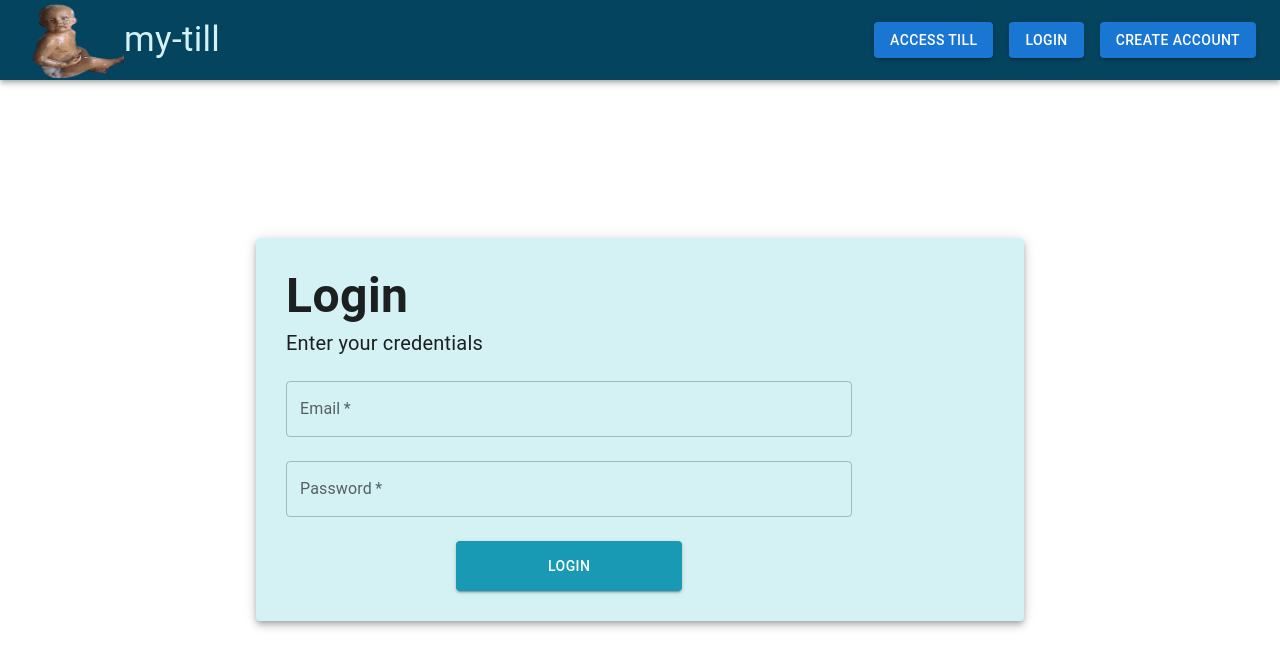
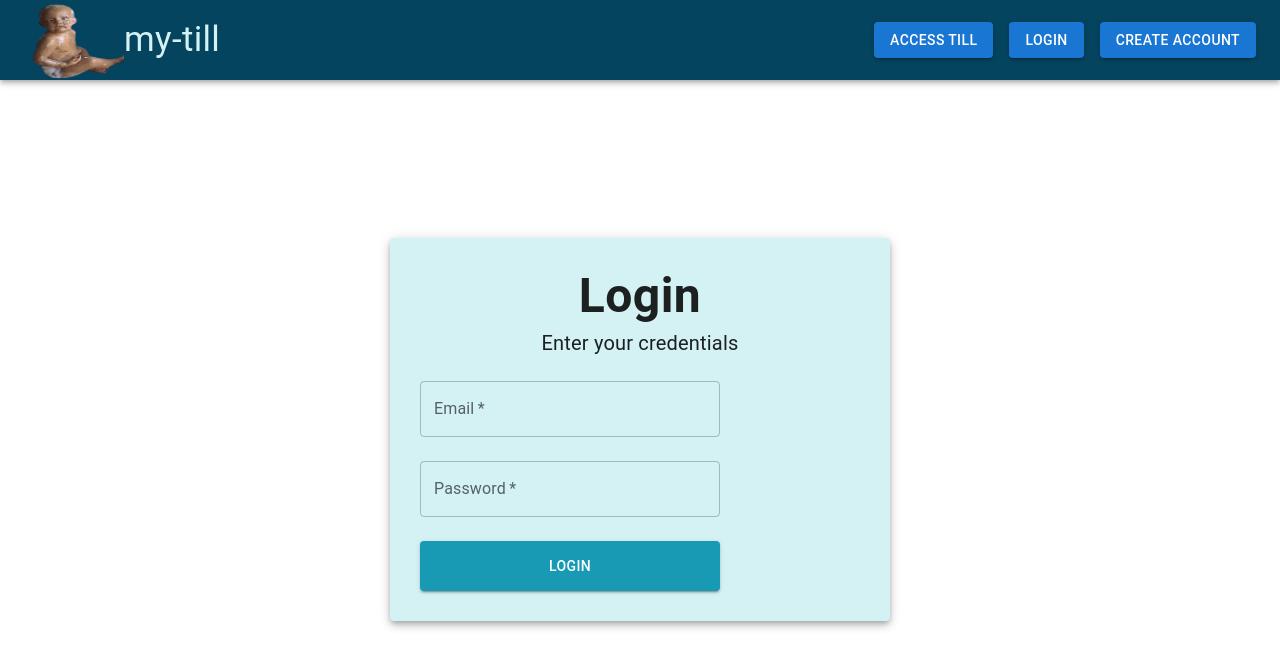
Before and after one commit to SWEseniordesign/senior-design, a React (Create React App) app: page /login in a window 1280 px wide. Shown: the top 668 px of the page. Built offline with nearby package versions, Linux system fonts and the light colour scheme.

Commit message:
Some UI changes

```diff
--- a/src/pages/Login/Login.js
+++ b/src/pages/Login/Login.js
@@ -16,9 +16,13 @@ const useStyle = makeStyles({
     paper: {
         height: 'fit-content',
         width: '60%',
+        maxWidth: '500px'
     },
     container: {
-        padding: '30px'
+        padding: '30px',
+        //display: 'flex',
+        justifyContent: 'center',
+        alignItems: 'center'
     },
     title_subtitle: {
         display: 'flex',
@@ -27,9 +31,10 @@ const useStyle = makeStyles({
         marginBottom: '24px'
     },
     buttons_container: {
-        width: '80%',
+        width: '100%',
+        maxWidth: '300px',
         display: 'flex',
-        justifyContent: 'space-evenly',
+        justifyContent: 'center',
     },
     create_button: {
         height: '50px',
@@ -146,14 +151,16 @@ export const Login = () => {
                             fontSize: '48px',
                             lineHeight: '56px',
                             display: 'flex',
-                            alignItems: 'center'
+                            alignItems: 'center',
+                            justifyContent: 'center'
                         }}>Login</Typography>
                         <Typography sx={{
                             fontFamily: FONT_FAMILY,
                             fontSize: '20px',
                             lineHeight: '28px',
                             display: 'flex',
-                            alignItems: 'center'
+                            alignItems: 'center',
+                            justifyContent: 'center'
                         }}>Enter your credentials</Typography>
                     </div>
                     <form id="login-form" onSubmit={handleSubmit}>
@@ -167,7 +174,7 @@ export const Login = () => {
                                     //error={emailError}
                                     //helperText={emailError ? "Emails does not match" : (!email.includes("@") && email.length !== 0) ? "Not a valid email" : " " }
                                     //autoComplete="new-password"
-                                    sx={{ width: '80%'}}/>
+                                    sx={{ width: '100%', maxWidth: '300px'}}/>
                             </Grid>
                             <Grid item xs={12} md={12}>
                                 <TextField
@@ -179,11 +186,11 @@ export const Login = () => {
                                     //error={passwordError}
                                     //helperText={passwordError ? "Passwords does not match" : " "}
                                     //autoComplete="new-password"
-                                    sx={{ width: '80%'}}/>
+                                    sx={{ width: '100%', maxWidth: '300px'}}/>
                             </Grid>
                             <Grid item xs={12} md={12}>
                                 <div className={classes.buttons_container}>
-                                    <Button variant='contained' type="submit" className={classes.create_button}>LOGIN</Button>
+                                    <Button variant='contained' type="submit" className={classes.create_button} sx={{width: '100%', justifyContent: 'center'}}>LOGIN</Button>
                                 </div>
                             </Grid>
                         </Grid>
```
